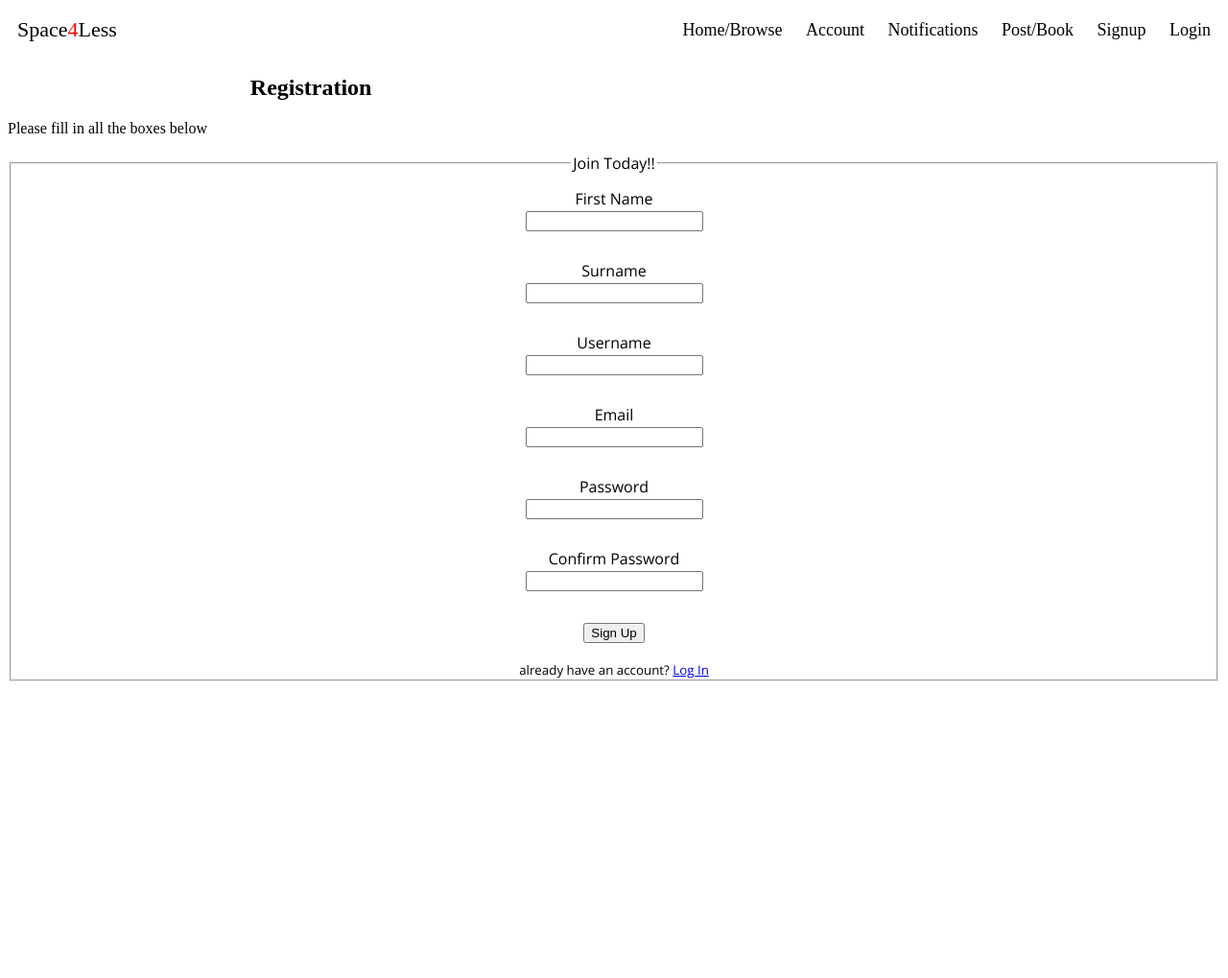
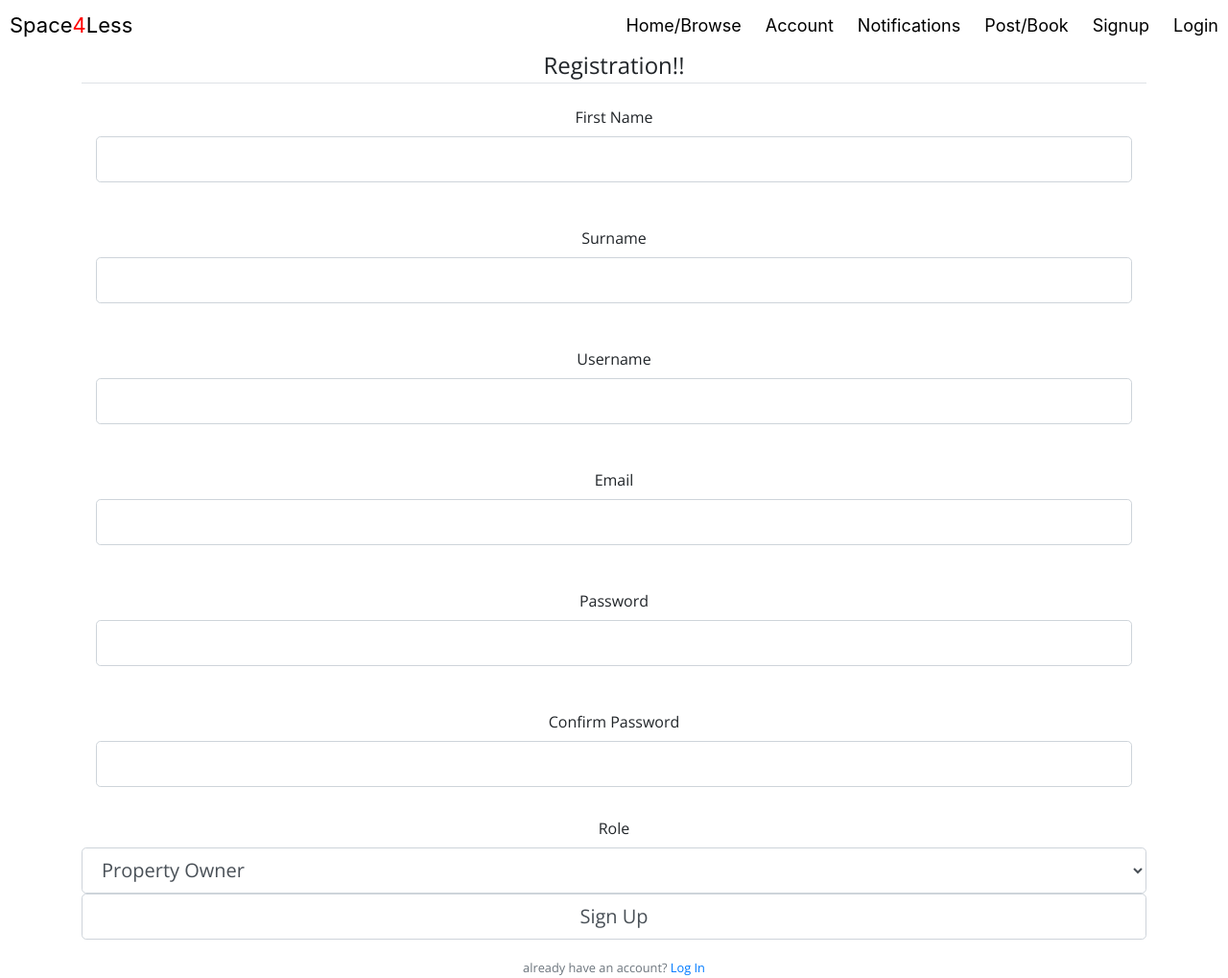
Before and after one commit to Jasmanji/Group5_Space4Less, a Flask app: page /signup in a window 1280 px wide. Shown: the whole page at 96% size. Before the commit the page ends 710 px from the top, so only its background shows below. Run offline with Flask 2, Linux system fonts and the light colour scheme; parts of the project's set-up code (start-up, migrations or seed data) failed here and were passed over; some libraries are stand-ins or nearby versions.

Commit message:
added 'role' option in signup and changed layout

```diff
--- a/app/main/forms.py
+++ b/app/main/forms.py
@@ -34,6 +34,8 @@ class RegistrationForm(FlaskForm):
                                      validators=[DataRequired(message='conf'), EqualTo('password')]
                                      )
 
+    role = SelectField('Role', choices=[('0', 'Property Owner'), ('1', 'Renter')])
+
     # we also need a submit button to send the information
     submit = SubmitField('Sign Up')
 
--- a/app/main/routes.py
+++ b/app/main/routes.py
@@ -22,7 +22,7 @@ def home_page():
 def signup():
     form = RegistrationForm()
     if form.validate_on_submit() and request.method == 'POST':  # this will tell us if the for was valid when submitted
-        user = User(username=form.username.data, first_name=form.firstname.data, last_name=form.surname.data,
+        user = User(username=form.username.data, role=form.role.data, first_name=form.firstname.data, last_name=form.surname.data,
                     email=form.email.data)
         user.set_password(form.password.data)
 
--- a/app/models.py
+++ b/app/models.py
@@ -17,9 +17,9 @@ class User(db.Model):
     last_name = db.Column(db.String(250), nullable=False)
     email = db.Column(db.String(250), nullable=False)
     password = db.Column(db.String(200))
-
+    role= db.Column(db.Integer, nullable=False)
     image_file = db.Column(db.String(20), nullable=False, default='default.jpg')
-    # posts = db.relationship('Post', backref='author', lazy=True)
+    posts = db.relationship('Post', backref='author', lazy=True)
     def __repr__(self):
         return "<User('%s', '%s', '%s')>" % ( self.username, self.email,  self.image_file)
 
--- a/app/populate.py
+++ b/app/populate.py
@@ -8,8 +8,8 @@ def populate_db():
     # 5. Create people objects then add to the database using the session object
     if not User.query.first():
         db.session.add_all([
-            User(username='weatherman', first_name= 'kowther',  last_name='hanan', email='jo@bloggs.com', password= 'H0m3123%())'),
-            User(username='itrains', first_name='aure', last_name='enkaoua', email='itrains@alot.co.uk',password='H0m3123%())'),
+            User(username='weatherman', first_name= 'kowther',  role=1, last_name='hanan', email='jo@bloggs.com', password= 'H0m3123%())'),
+            User(username='itrains', first_name='aure',role=0, last_name='enkaoua', email='itrains@alot.co.uk',password='H0m3123%())'),
         ])
         # 6. Commit the changes to the database
         db.session.commit()
--- a/app/static/design.css
+++ b/app/static/design.css
@@ -13,6 +13,7 @@
 
 h1{
   text-align: center;
+  color:red;
 }
 main{
   text-align: center;
@@ -37,6 +38,7 @@ h2{
 }
 
 .nav {
+  justify-content: space-between;
   height: 50px;
   width: 100%;
   background-color: transparent;
--- a/app/templates/home.html
+++ b/app/templates/home.html
@@ -3,6 +3,7 @@
 {% block content %}
     <main>
         <h1>POST TITLE</h1>
+
         <p>post content akehfekruhgekuhrgegislurh
         skergseurhgiesurghesgkjeghrulksuehrgliesuhtg
         </p>
--- a/app/templates/layout.html
+++ b/app/templates/layout.html
@@ -12,6 +12,8 @@
     <!--The link to our stylesheet -->
     <link rel="stylesheet" type="text/css" href="{{ url_for('static', filename='design.css') }}">
     {# the title of the head will change depending on the page we are at. We can do this with an if statement #}
+
+    <link rel="stylesheet" href="https://stackpath.bootstrapcdn.com/bootstrap/4.4.1/css/bootstrap.min.css" integrity="sha384-Vkoo8x4CGsO3+Hhxv8T/Q5PaXtkKtu6ug5TOeNV6gBiFeWPGFN9MuhOf23Q9Ifjh" crossorigin="anonymous">
 
     <style>
     @import url('https://fonts.googleapis.com/css?family=Open+Sans&display=swap');
@@ -73,6 +75,8 @@
     {% block content %}{% endblock content %}
 </div>
 
-
+<script src="https://code.jquery.com/jquery-3.4.1.slim.min.js" integrity="sha384-J6qa4849blE2+poT4WnyKhv5vZF5SrPo0iEjwBvKU7imGFAV0wwj1yYfoRSJoZ+n" crossorigin="anonymous"></script>
+<script src="https://cdn.jsdelivr.net/npm/popper.js@1.16.0/dist/umd/popper.min.js" integrity="sha384-Q6E9RHvbIyZFJoft+2mJbHaEWldlvI9IOYy5n3zV9zzTtmI3UksdQRVvoxMfooAo" crossorigin="anonymous"></script>
+<script src="https://stackpath.bootstrapcdn.com/bootstrap/4.4.1/js/bootstrap.min.js" integrity="sha384-wfSDF2E50Y2D1uUdj0O3uMBJnjuUD4Ih7YwaYd1iqfktj0Uod8GCExl3Og8ifwB6" crossorigin="anonymous"></script>
 </body>
 </html>
--- a/app/templates/signup.html
+++ b/app/templates/signup.html
@@ -3,10 +3,10 @@
 {% block content %}
 
     <!--  title of registration -->
-    <h2>Registration</h2>
+
 
     <div id="register-text">
-        <p> Please fill in all the boxes below</p>
+
     </div>
 
 <!--  creating the list of input required for sign up page -->
@@ -16,7 +16,7 @@
     <form method="POST" novalidate>
         {{ form.hidden_tag() }} <!-- we add a CSRF token for protection against furgery attacks -->
         <fieldset class="form-design">
-            <legend class="border-bottom"> Join Today!!</legend>
+            <legend class="border-bottom"> Registration!!</legend>
             <div class="form-group">
                 {{ form.firstname.label(class="form-control-label") }}
 
@@ -112,15 +112,15 @@
                     {{ form.confirm_password(class="form-control form-control-lg") }}
                 {% endif %}
             </div>
-        {#
+
             <div>
-                {{ form.role.label }}
+                {{ form.role.label(class="form-control-label") }}
                 <br>
-                {{ form.role }}
+                {{ form.role(class="form-control form-control-lg") }}
             </div>
-           #}
 
-            <p>{{ form.submit }}</p>
+
+            <p>{{ form.submit(class="form-control form-control-lg") }}</p>
             <small class="text-muted">already have an account? <a href="{{ url_for('main.login') }}">Log In</a> </small>
         </fieldset>
 
```
Also changed, not shown: app/spaceless.db (deleted).
